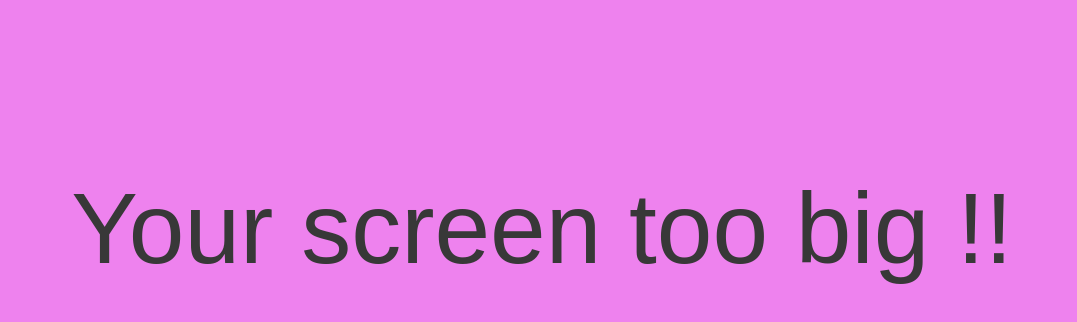
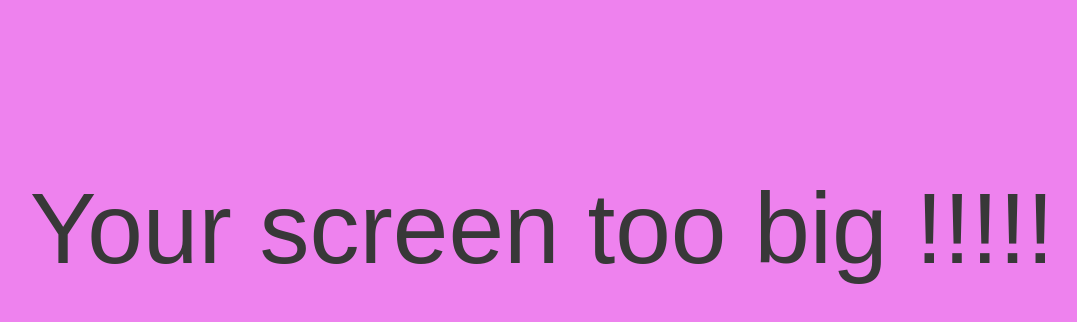
Before and after one commit to chojs202/junkoko-clone-2020, a plain HTML site: page friends.html in a window 1280 px wide. Shown: the part 172-494 px from the top of the page, without its empty margins (98-1175 px from the left). Drawn offline with Linux system fonts and the light colour scheme; grey boxes are pictures that could not be loaded; a web font is replaced by a local one.

Commit message:
Update friends.html

```diff
--- a/friends.html
+++ b/friends.html
@@ -95,7 +95,7 @@
 
     <div id="no-mobile">
       <span>
-        Your screen too big !!
+        Your screen too big !!!!!
       </span>
     </div>
     <script
```
